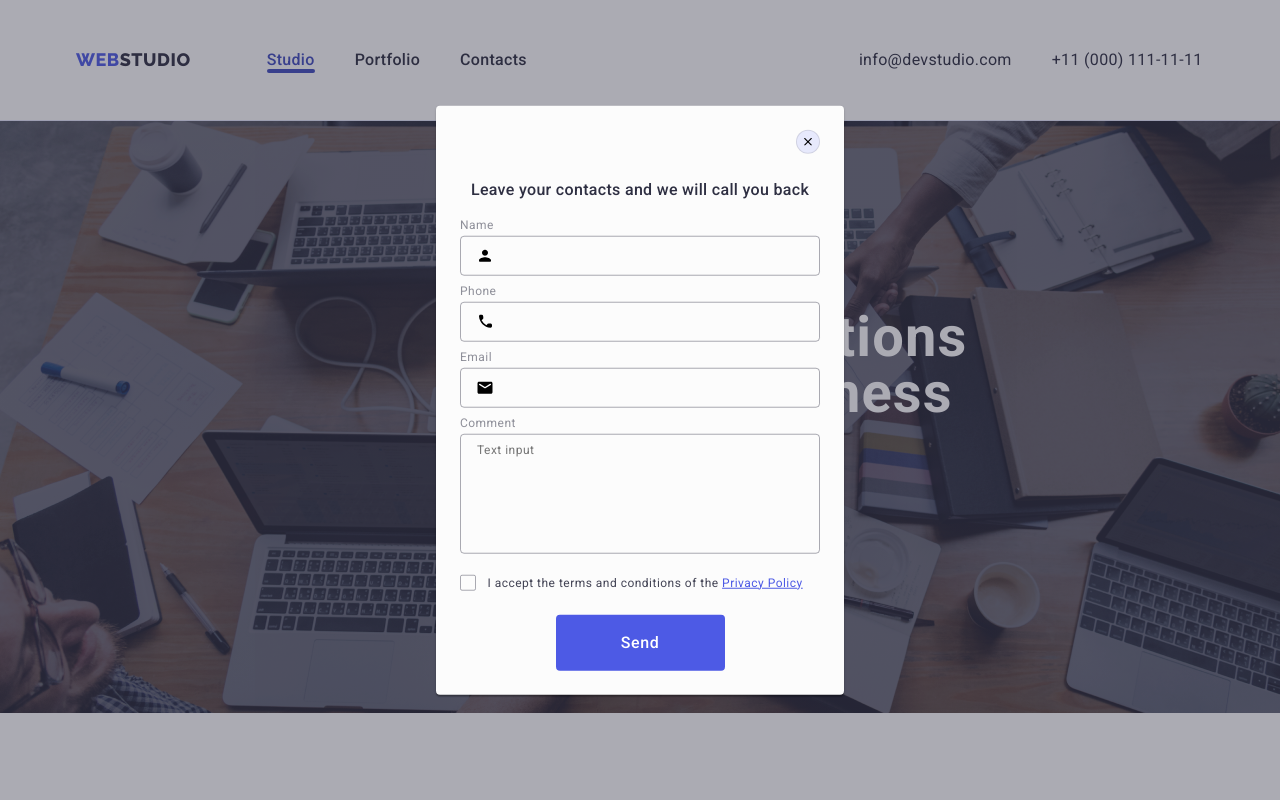
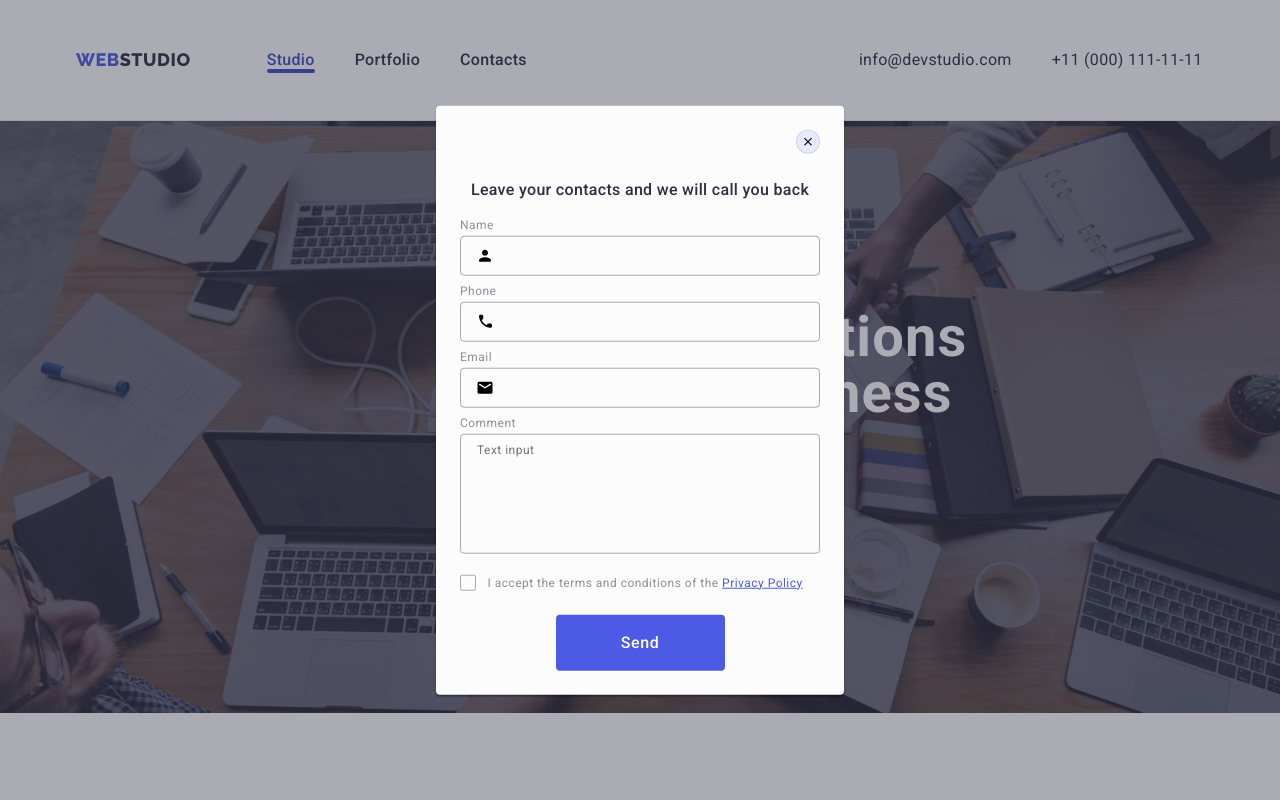
Before and after one commit to Jacek-Mycka/goit-markup-hw-06, a plain HTML site: page index.html in a window 1280 px wide. Both pictures are taken after a click on the button "Order Service". Shown: the top 800 px of the page. Drawn offline with nearby package versions, Linux system fonts and the light colour scheme.

Commit message:
Update styles.css

```diff
--- a/css/styles.css
+++ b/css/styles.css
@@ -987,6 +987,7 @@ p.employee-specialization {
   line-height: 1.17;
   letter-spacing: 0.04em;
   color: var(--section-fife);
+  color: #8e8f99;
 }
 
 .span-label {
```
